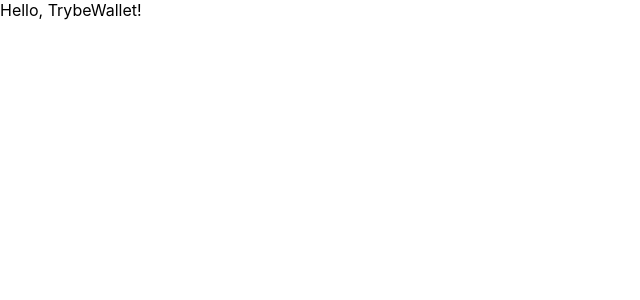
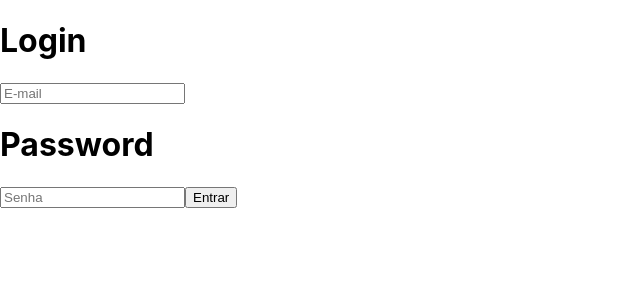
Before and after one commit to cae07/sd-013-a-project-trybewallet, a React (Create React App) app: page / in a window 1280 px wide. Shown: the top 300 px of the page, without its empty margins (0-640 px from the left). Built offline with nearby package versions, Linux system fonts and the light colour scheme.

Commit message:
Primeiro requisito, pagina de login

```diff
--- a/src/App.js
+++ b/src/App.js
@@ -1,7 +1,13 @@
 import React from 'react';
+import { Route, Switch } from 'react-router-dom';
+import Login from './pages/Login';
 
 function App() {
-  return <div>Hello, TrybeWallet!</div>;
+  return (
+    <Switch>
+      <Route exact path="/" component={ Login } />
+    </Switch>
+  );
 }
 
 export default App;
--- a/src/pages/Login.js
+++ b/src/pages/Login.js
@@ -1,8 +1,48 @@
 import React from 'react';
 
 class Login extends React.Component {
+  constructor(props) {
+    super(props);
+    this.state = {
+      login: '',
+      password: '',
+    };
+    this.handleChange = this.handleChange.bind(this);
+  }
+
+  handleChange({ value, name }) {
+    this.setState({
+      [name]: value,
+    });
+  }
+
   render() {
-    return <div>Login</div>;
+    const { login, password } = this.state;
+    return (
+      <div>
+        <h1>Login</h1>
+        <input
+          type="text"
+          name="login"
+          value={ login }
+          placeholder="E-mail"
+          data-testid="email-input"
+        />
+        <h1>Password</h1>
+        <input
+          type="text"
+          name="password"
+          value={ password }
+          placeholder="Senha"
+          data-testid="password-input"
+        />
+        <button
+          type="button"
+        >
+          Entrar
+        </button>
+      </div>
+    );
   }
 }
 
```
